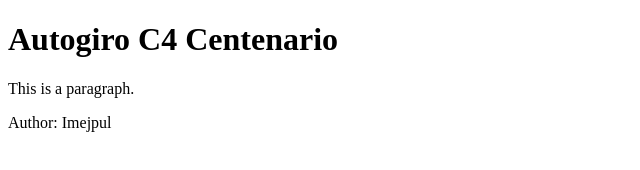
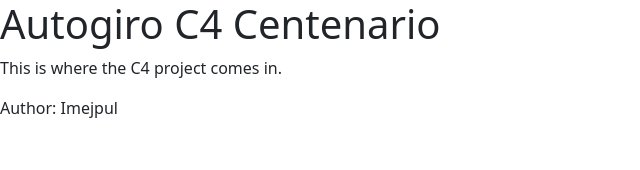
Before and after one commit to Imejpul/autogiroc4centenario, a plain HTML site: page index.html in a window 1280 px wide. Shown: the whole page, without its empty margins (0-640 px from the left). Drawn offline with nearby package versions, Linux system fonts and the light colour scheme.

Commit message:
Bootstrap template added

```diff
--- a/index.html
+++ b/index.html
@@ -1,22 +1,33 @@
-<!DOCTYPE html>
-<html>
+<!doctype html>
+<html lang="en">
+  <head>
+    <!-- Required meta tags -->
+    <meta charset="utf-8">
+    <meta name="viewport" content="width=device-width, initial-scale=1">
 
-  <head>
+    <!-- Bootstrap CSS -->
+    <link href="https://cdn.jsdelivr.net/npm/bootstrap@5.0.2/dist/css/bootstrap.min.css" rel="stylesheet" integrity="sha384-EVSTQN3/azprG1Anm3QDgpJLIm9Nao0Yz1ztcQTwFspd3yD65VohhpuuCOmLASjC" crossorigin="anonymous">
+
     <title>Autogiro C4 Centenario</title>
   </head>
+  <body>
+    <h1>Autogiro C4 Centenario</h1>
 
-  <body>
-
-    <header>
-      <h1>Autogiro C4 Centenario</h1>
-    </header>
-
-    <p>This is a paragraph.</p>
+    <p>This is where the C4 project comes in.</p>
 
     <footer>
       <p>Author: Imejpul</p>
     </footer>
 
+    <!-- Optional JavaScript; choose one of the two! -->
+
+    <!-- Option 1: Bootstrap Bundle with Popper -->
+    <script src="https://cdn.jsdelivr.net/npm/bootstrap@5.0.2/dist/js/bootstrap.bundle.min.js" integrity="sha384-MrcW6ZMFYlzcLA8Nl+NtUVF0sA7MsXsP1UyJoMp4YLEuNSfAP+JcXn/tWtIaxVXM" crossorigin="anonymous"></script>
+
+    <!-- Option 2: Separate Popper and Bootstrap JS -->
+    <!--
+    <script src="https://cdn.jsdelivr.net/npm/@popperjs/core@2.9.2/dist/umd/popper.min.js" integrity="sha384-IQsoLXl5PILFhosVNubq5LC7Qb9DXgDA9i+tQ8Zj3iwWAwPtgFTxbJ8NT4GN1R8p" crossorigin="anonymous"></script>
+    <script src="https://cdn.jsdelivr.net/npm/bootstrap@5.0.2/dist/js/bootstrap.min.js" integrity="sha384-cVKIPhGWiC2Al4u+LWgxfKTRIcfu0JTxR+EQDz/bgldoEyl4H0zUF0QKbrJ0EcQF" crossorigin="anonymous"></script>
+    -->
   </body>
-
 </html>
```
